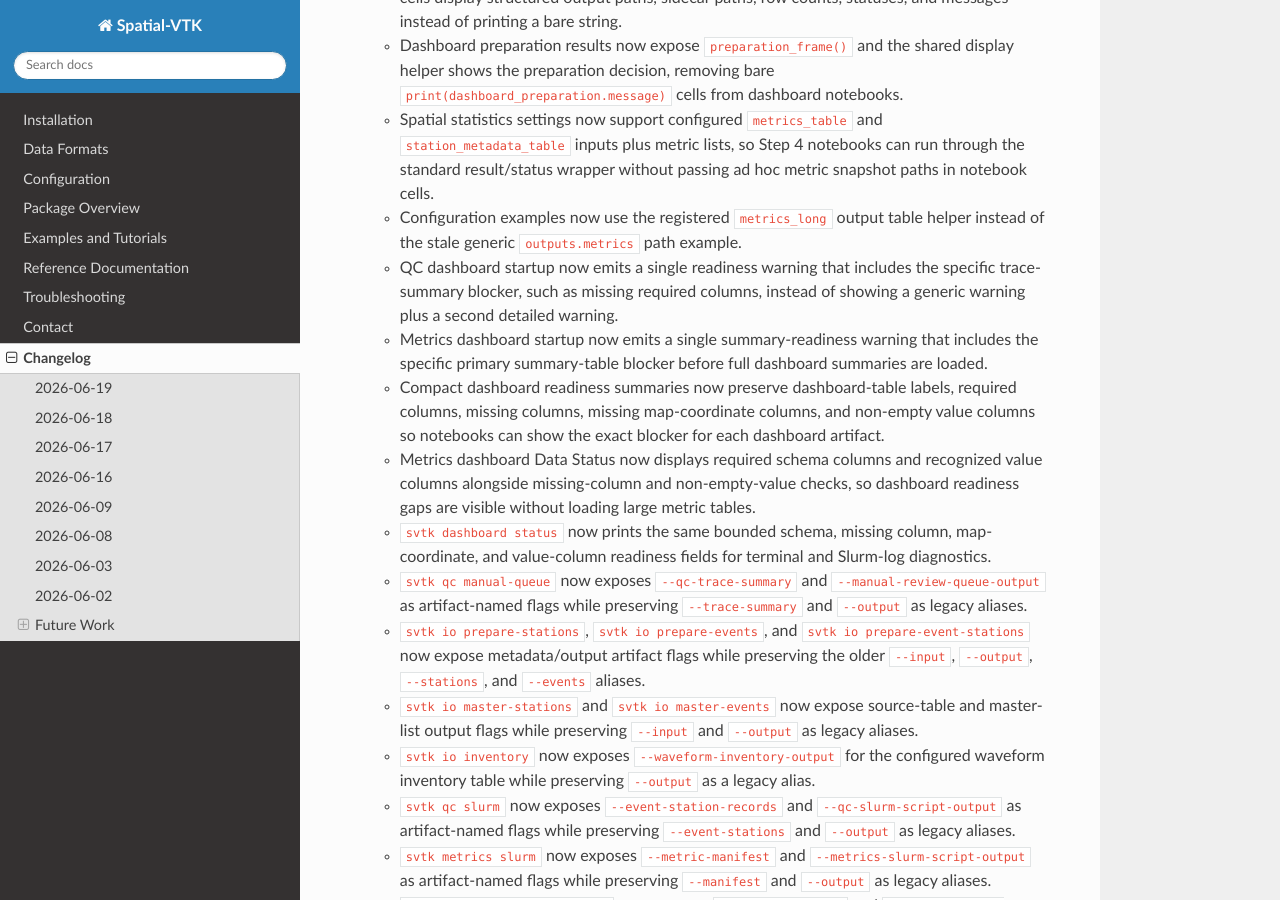
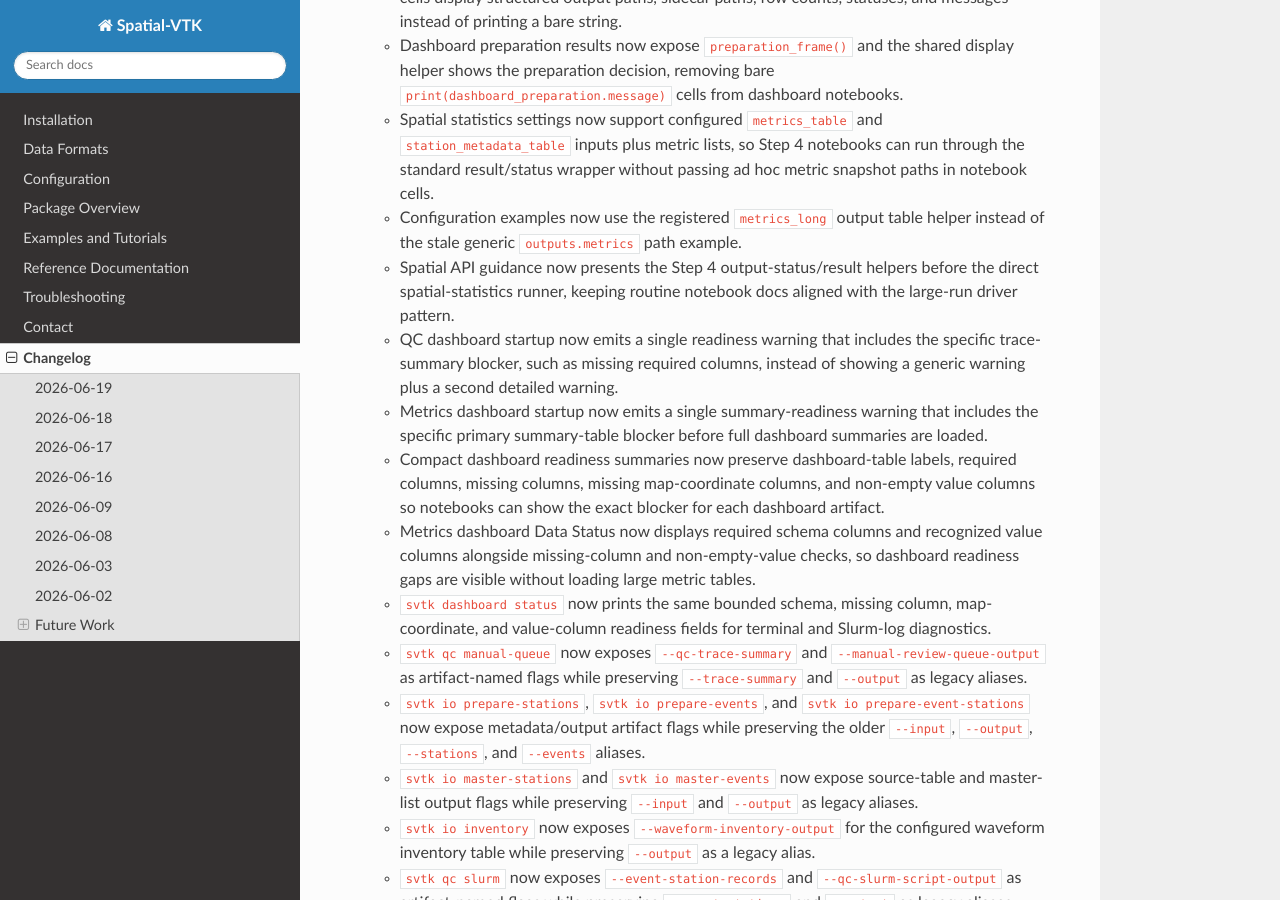
Before and after one commit to bcbirkel/spatial-vtk, a Sphinx documentation site: the page built from docs/changelog.rst, in a window 1280 px wide and 900 px high, scrolled down 1313 px. Built offline with Sphinx 7.4.7 and the Read the Docs theme 3.1.0, drawn with Linux system fonts in a browser that asks for light colours.

Commit message:
Prioritize spatial result helpers in API docs

```diff
--- a/docs/changelog.rst
+++ b/docs/changelog.rst
@@ -65,6 +65,9 @@ Changelog
     metric snapshot paths in notebook cells.
   - Configuration examples now use the registered ``metrics_long`` output table
     helper instead of the stale generic ``outputs.metrics`` path example.
+  - Spatial API guidance now presents the Step 4 output-status/result helpers
+    before the direct spatial-statistics runner, keeping routine notebook docs
+    aligned with the large-run driver pattern.
   - QC dashboard startup now emits a single readiness warning that includes the
     specific trace-summary blocker, such as missing required columns, instead
     of showing a generic warning plus a second detailed warning.
```
Also changed, not shown: docs/reference/api/spatial.rst (+16 -10 lines), 1 other file.
